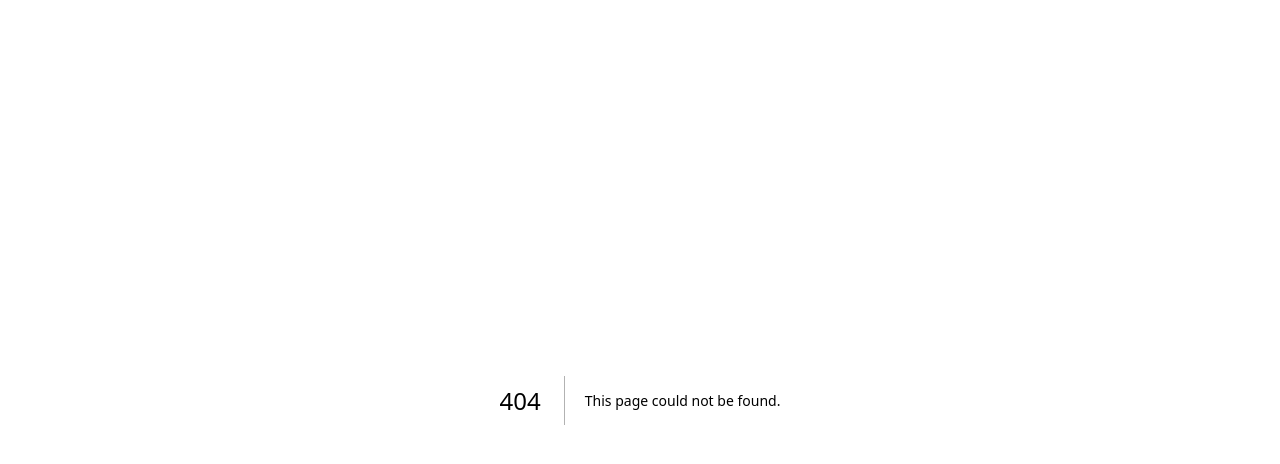
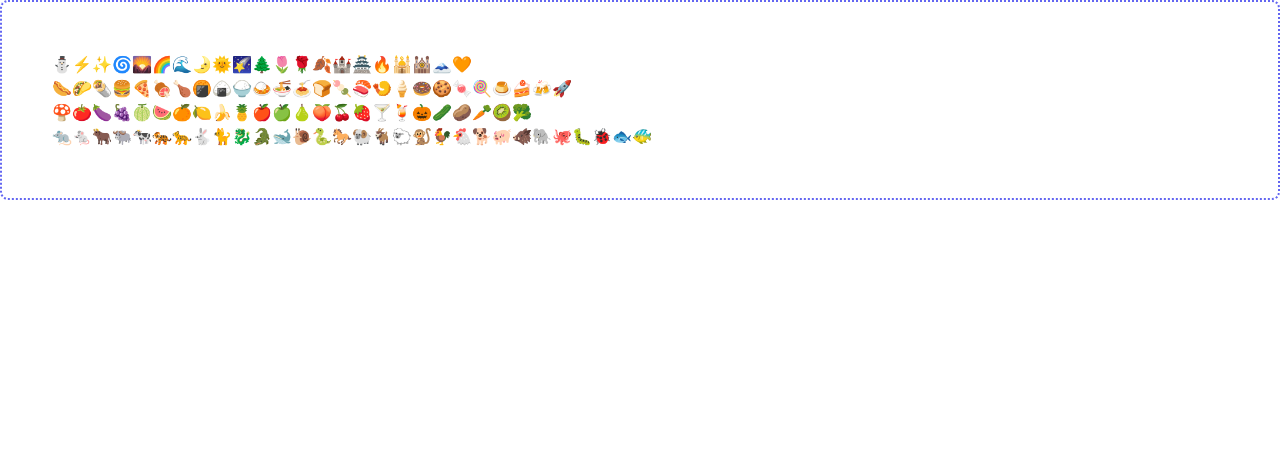
Before and after one commit to scottascott/concentration, a Next.js app: page /components/game in a window 1280 px wide. Before the commit this address had no page. Shown: the top 464 px of the page. Built offline with nearby package versions, Linux system fonts and the light colour scheme.

Commit message:
basic cards set

```diff
--- /dev/null
+++ b/src/pages/components/cardsSet/delicious.tsx
@@ -0,0 +1,37 @@
+import { ReactNode } from "react";
+
+interface CardProps {
+  id: number;
+  content: ReactNode;
+}
+
+const deliciousSet: CardProps[] = [
+  { id: 1, content: <span>&#127789;</span> },
+  { id: 2, content: <span>&#127790;</span> },
+  { id: 3, content: <span>&#127791;</span> },
+  { id: 4, content: <span>&#127828;</span> },
+  { id: 5, content: <span>&#127829;</span> },
+  { id: 6, content: <span>&#127830;</span> },
+  { id: 7, content: <span>&#127831;</span> },
+  { id: 8, content: <span>&#127832;</span> },
+  { id: 9, content: <span>&#127833;</span> },
+  { id: 10, content: <span>&#127834;</span> },
+  { id: 11, content: <span>&#127835;</span> },
+  { id: 12, content: <span>&#127836;</span> },
+  { id: 13, content: <span>&#127837;</span> },
+  { id: 14, content: <span>&#127838;</span> },
+  { id: 15, content: <span>&#127841;</span> },
+  { id: 16, content: <span>&#127843;</span> },
+  { id: 17, content: <span>&#127844;</span> },
+  { id: 18, content: <span>&#127846;</span> },
+  { id: 19, content: <span>&#127849;</span> },
+  { id: 20, content: <span>&#127850;</span> },
+  { id: 21, content: <span>&#127852;</span> },
+  { id: 22, content: <span>&#127853;</span> },
+  { id: 23, content: <span>&#127854;</span> },
+  { id: 24, content: <span>&#127856;</span> },
+  { id: 25, content: <span>&#127867;</span> },
+  { id: 26, content: <span>&#128640;</span> },
+];
+
+export default deliciousSet;
--- /dev/null
+++ b/src/pages/components/cardsSet/fresh.tsx
@@ -0,0 +1,35 @@
+import { ReactNode } from "react";
+
+interface CardProps {
+  id: number;
+  content: ReactNode;
+}
+
+const freshSet: CardProps[] = [
+  { id: 1, content: <span>&#127812;</span> },
+  { id: 2, content: <span>&#127813;</span> },
+  { id: 3, content: <span>&#127814;</span> },
+  { id: 4, content: <span>&#127815;</span> },
+  { id: 5, content: <span>&#127816;</span> },
+  { id: 6, content: <span>&#127817;</span> },
+  { id: 7, content: <span>&#127818;</span> },
+  { id: 8, content: <span>&#127819;</span> },
+  { id: 9, content: <span>&#127820;</span> },
+  { id: 10, content: <span>&#127821;</span> },
+  { id: 11, content: <span>&#127822;</span> },
+  { id: 12, content: <span>&#127823;</span> },
+  { id: 13, content: <span>&#127824;</span> },
+  { id: 14, content: <span>&#127825;</span> },
+  { id: 15, content: <span>&#127826;</span> },
+  { id: 16, content: <span>&#127827;</span> },
+  { id: 17, content: <span>&#127864;</span> },
+  { id: 18, content: <span>&#127865;</span> },
+  { id: 19, content: <span>&#127875;</span> },
+  { id: 20, content: <span>&#129362;</span> },
+  { id: 21, content: <span>&#129364;</span> },
+  { id: 22, content: <span>&#129365;</span> },
+  { id: 23, content: <span>&#129373;</span> },
+  { id: 24, content: <span>&#129382;</span> },
+];
+
+export default freshSet;
--- /dev/null
+++ b/src/pages/components/cardsSet/wild.tsx
@@ -0,0 +1,41 @@
+import { ReactNode } from "react";
+
+interface CardProps {
+  id: number;
+  content: ReactNode;
+}
+
+const wildSet: CardProps[] = [
+  { id: 1, content: <span>&#128000;</span> },
+  { id: 2, content: <span>&#128001;</span> },
+  { id: 3, content: <span>&#128002;</span> },
+  { id: 4, content: <span>&#128003;</span> },
+  { id: 5, content: <span>&#128004;</span> },
+  { id: 6, content: <span>&#128005;</span> },
+  { id: 7, content: <span>&#128006;</span> },
+  { id: 8, content: <span>&#128007;</span> },
+  { id: 9, content: <span>&#128008;</span> },
+  { id: 10, content: <span>&#128009;</span> },
+  { id: 11, content: <span>&#128010;</span> },
+  { id: 12, content: <span>&#128011;</span> },
+  { id: 13, content: <span>&#128012;</span> },
+  { id: 14, content: <span>&#128013;</span> },
+  { id: 15, content: <span>&#128014;</span> },
+  { id: 16, content: <span>&#128015;</span> },
+  { id: 17, content: <span>&#128016;</span> },
+  { id: 18, content: <span>&#128017;</span> },
+  { id: 19, content: <span>&#128018;</span> },
+  { id: 20, content: <span>&#128019;</span> },
+  { id: 21, content: <span>&#128020;</span> },
+  { id: 22, content: <span>&#128021;</span> },
+  { id: 23, content: <span>&#128022;</span> },
+  { id: 24, content: <span>&#128023;</span> },
+  { id: 25, content: <span>&#128024;</span> },
+  { id: 26, content: <span>&#128025;</span> },
+  { id: 27, content: <span>&#128027;</span> },
+  { id: 28, content: <span>&#128030;</span> },
+  { id: 29, content: <span>&#128031;</span> },
+  { id: 30, content: <span>&#128032;</span> },
+];
+
+export default wildSet;
--- /dev/null
+++ b/src/pages/components/cardsSet/world.tsx
@@ -0,0 +1,32 @@
+import { ReactNode } from "react";
+
+interface CardProps {
+  id: number;
+  content: ReactNode;
+}
+
+const worldSet: CardProps[] = [
+  { id: 1, content: <span>&#9924;</span> },
+  { id: 2, content: <span>&#9889;</span> },
+  { id: 3, content: <span>&#10024;</span> },
+  { id: 4, content: <span>&#127744;</span> },
+  { id: 5, content: <span>&#127748;</span> },
+  { id: 6, content: <span>&#127752;</span> },
+  { id: 7, content: <span>&#127754;</span> },
+  { id: 8, content: <span>&#127771;</span> },
+  { id: 9, content: <span>&#127774;</span> },
+  { id: 10, content: <span>&#127776;</span> },
+  { id: 11, content: <span>&#127794;</span> },
+  { id: 12, content: <span>&#127799;</span> },
+  { id: 13, content: <span>&#127801;</span> },
+  { id: 14, content: <span>&#127810;</span> },
+  { id: 15, content: <span>&#127984;</span> },
+  { id: 16, content: <span>&#127983;</span> },
+  { id: 17, content: <span>&#128293;</span> },
+  { id: 18, content: <span>&#128332;</span> },
+  { id: 19, content: <span>&#128333;</span> },
+  { id: 20, content: <span>&#128507;</span> },
+  { id: 21, content: <span>&#129505;</span> },
+];
+
+export default worldSet;
--- /dev/null
+++ b/src/pages/components/game.tsx
@@ -0,0 +1,32 @@
+import worldSet from "./cardsSet/world";
+import deliciousSet from "./cardsSet/delicious";
+import freshSet from "./cardsSet/fresh";
+import wildSet from "./cardsSet/wild";
+
+export default function Game() {
+  //   <span>&#128303;</span> back
+  return (
+    <div className="rounded-lg border-2 border-dotted border-indigo-500 p-[50px]">
+      <p>
+        {worldSet.map((card) => {
+          return <>{card.content}</>;
+        })}
+      </p>
+      <p>
+        {deliciousSet.map((card) => {
+          return <>{card.content}</>;
+        })}
+      </p>
+      <p>
+        {freshSet.map((card) => {
+          return <>{card.content}</>;
+        })}
+      </p>
+      <p>
+        {wildSet.map((card) => {
+          return <>{card.content}</>;
+        })}
+      </p>
+    </div>
+  );
+}
--- a/src/pages/components/title.tsx
+++ b/src/pages/components/title.tsx
@@ -1,7 +1,16 @@
-import Spline from '@splinetool/react-spline';
+import Spline from "@splinetool/react-spline";
 
 export default function Title() {
   return (
-    <Spline scene="/3d_modals/title.splinecode" />
+    <>
+      {/* pc */}
+      <div className="hidden sm:block w-fit mx-auto h-[200px]">
+        <Spline scene="/assets/title.splinecode" />
+      </div>
+      {/* mobile */}
+      <div className="w-full sm:hidden">
+        <img src="/assets/title.png" alt="header"/>
+      </div>
+    </>
   );
 }
--- a/src/pages/index.tsx
+++ b/src/pages/index.tsx
@@ -3,6 +3,7 @@ import Head from "next/head";
 import Link from "next/link";
 
 import Title from "./components/title";
+import Game from "./components/game";
 
 const Home: NextPage = () => {
   return (
@@ -21,10 +22,14 @@ const Home: NextPage = () => {
         />
         <link rel="icon" href="/favicon.ico" />
       </Head>
-      <main className="flex min-h-screen">
-        <div className="container flex ">
-          <div className="w-full sm:min-w-[1280px] mx-auto h-[200px]">
-          <Title/></div>
+      <main className="flex min-h-screen w-full">
+        <div className="container mx-auto flex">
+          <div className="mx-auto h-[200px] w-full sm:w-[1080px]">
+            <Title />
+
+            {/* game */}
+            <Game />
+          </div>
         </div>
       </main>
     </>
```
Also changed, not shown: src/pages/components/copyrights.tsx (+7 -7 lines), public/assets/title.png (renamed from public/3d_modals/title.png), 1 other file (tests, documents, lock files or other folders).
